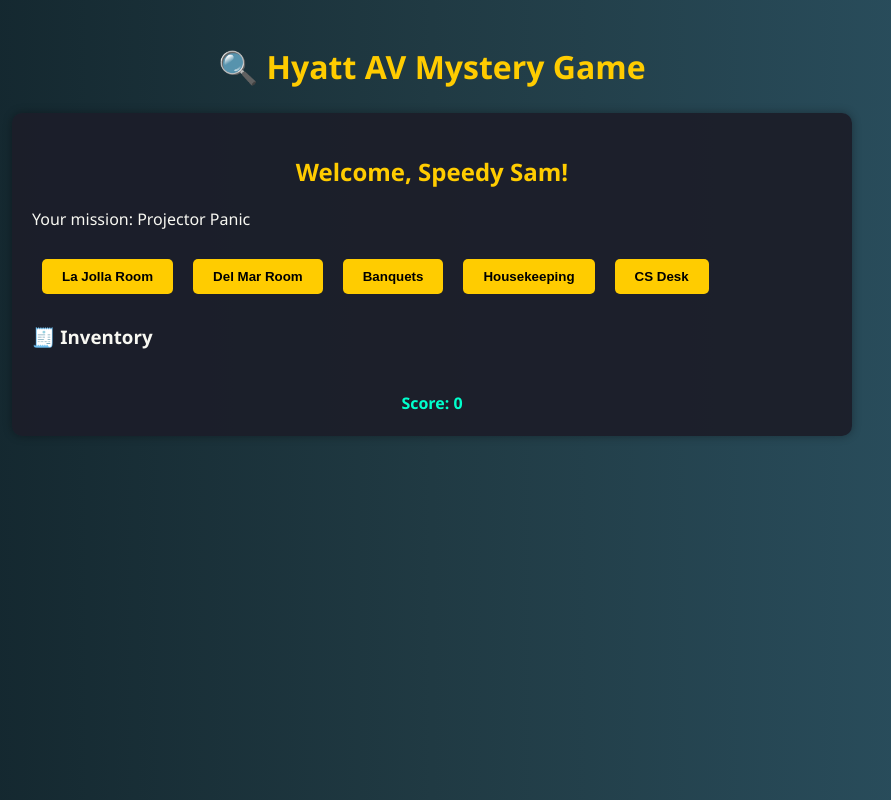
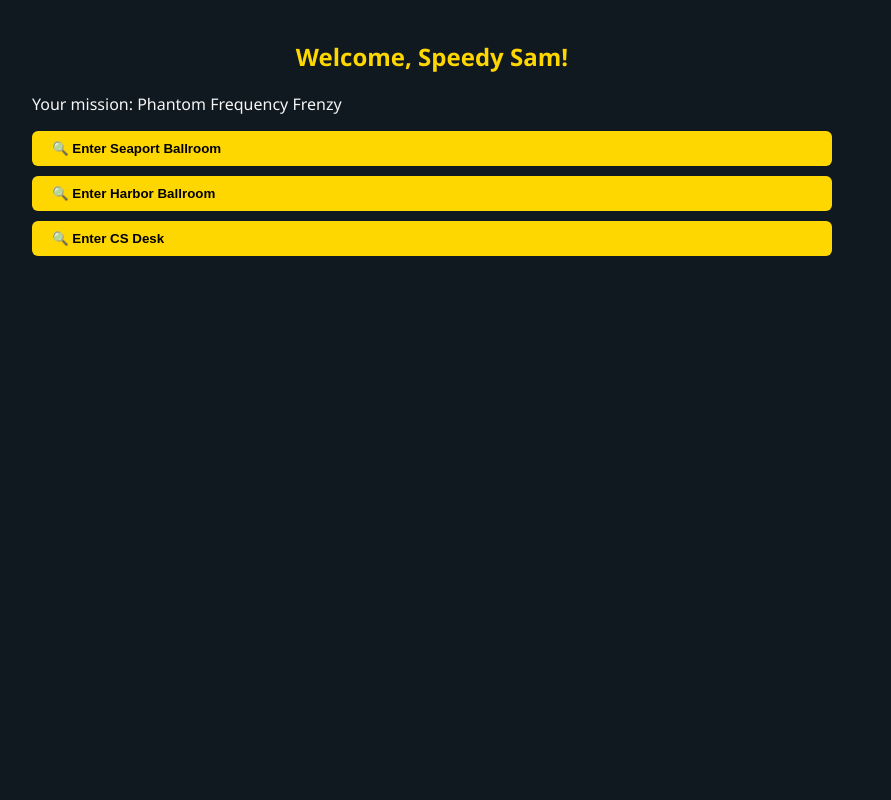
Before and after one commit to tmsteph/manchester-game, a plain HTML site: page index.html in a window 1280 px wide. Both pictures are taken after a click on the button "⚡ Speedy Sam". Shown: the whole page, without its empty margins (208-1099 px from the left). Drawn offline with Linux system fonts and the light colour scheme.

Commit message:
Update index.html

```diff
--- a/index.html
+++ b/index.html
@@ -7,203 +7,193 @@
   <style>
     body {
       font-family: 'Segoe UI', sans-serif;
-      background: linear-gradient(to right, #0f2027, #203a43, #2c5364);
-      color: #f8f8f2;
+      background: #101820;
+      color: #f5f5f5;
       margin: 0;
-      padding: 20px;
-      line-height: 1.6;
+      padding: 0;
+      overflow-x: hidden;
     }
     h1, h2 {
       text-align: center;
-      color: #ffcc00;
-      margin-bottom: 0;
+      color: #ffd700;
     }
-    .section {
+    .container {
       max-width: 800px;
-      margin: 20px auto;
+      margin: auto;
       padding: 20px;
-      background: rgba(28, 30, 42, 0.95);
-      border-radius: 10px;
-      box-shadow: 0 0 10px #00000055;
+    }
+    .screen {
+      display: none;
+      transition: opacity 0.8s ease-in-out;
+      opacity: 0;
+    }
+    .screen.active {
+      display: block;
+      opacity: 1;
     }
     .btn {
-      background: #ffcc00;
-      border: none;
+      display: inline-block;
+      background: #ffd700;
+      color: #000;
       padding: 10px 20px;
       margin: 10px;
-      border-radius: 5px;
+      border: none;
+      border-radius: 6px;
       font-weight: bold;
       cursor: pointer;
-      transition: background 0.3s;
+      transition: background 0.3s ease;
     }
     .btn:hover {
-      background: #ffd633;
+      background: #ffea00;
     }
-    .hidden {
-      display: none;
+    .room-btn {
+      display: block;
+      width: 100%;
+      text-align: left;
+      margin: 10px 0;
     }
     .inventory {
+      background: #1a1a2e;
+      padding: 10px;
+      border-radius: 5px;
+      margin: 15px 0;
       display: flex;
       flex-wrap: wrap;
       gap: 10px;
-      margin-top: 10px;
     }
     .item {
-      background: #44475a;
-      padding: 5px 10px;
+      background: #282c34;
+      padding: 8px 12px;
       border-radius: 5px;
     }
-    .score {
-      text-align: center;
-      margin-top: 20px;
-      font-weight: bold;
-      color: #00ffcc;
+    @media (max-width: 600px) {
+      h1 { font-size: 1.5rem; }
+      .btn { font-size: 1rem; padding: 8px 16px; }
     }
   </style>
 </head>
 <body>
 
-<h1>🔍 Hyatt AV Mystery Game</h1>
+<audio id="clickSound" src="https://assets.mixkit.co/sfx/preview/mixkit-game-click-1114.mp3"></audio>
+<audio id="clueSound" src="https://assets.mixkit.co/sfx/preview/mixkit-achievement-completed-2062.mp3"></audio>
 
-<div class="section" id="intro">
-  <h2>Choose Your AV Tech</h2>
-  <button class="btn" onclick="chooseCharacter('Speedy Sam')">⚡ Speedy Sam</button>
-  <button class="btn" onclick="chooseCharacter('Memory Max')">🧠 Memory Max</button>
-  <button class="btn" onclick="chooseCharacter('Smooth Sasha')">😎 Smooth Sasha</button>
-</div>
+<div class="container">
+  <div id="screen-intro" class="screen active">
+    <h1>🔍 Hyatt AV Mystery Game</h1>
+    <h2>Choose Your AV Tech</h2>
+    <button class="btn" onclick="startGame('Speedy Sam')">⚡ Speedy Sam</button>
+    <button class="btn" onclick="startGame('Memory Max')">🧠 Memory Max</button>
+    <button class="btn" onclick="startGame('Smooth Sasha')">😎 Smooth Sasha</button>
+  </div>
 
-<div class="section hidden" id="game">
-  <h2 id="welcome"></h2>
-  <p id="missionText"></p>
+  <div id="screen-lobby" class="screen">
+    <h2 id="greeting"></h2>
+    <p id="scenarioText"></p>
+    <div id="roomList"></div>
+  </div>
 
-  <div id="rooms"></div>
+  <div id="screen-room" class="screen">
+    <h2 id="roomTitle"></h2>
+    <p id="clueText"></p>
+    <button class="btn" onclick="returnToLobby()">⬅ Back to Lobby</button>
+  </div>
 
-  <h3>🧾 Inventory</h3>
-  <div class="inventory" id="inventory"></div>
-
-  <div class="score" id="scoreDisplay">Score: 0</div>
-
-  <div id="solveSection" class="hidden">
-    <h2>🔎 Who or what is responsible?</h2>
-    <div id="suspects"></div>
+  <div id="screen-ending" class="screen">
+    <h2 id="endingTitle"></h2>
+    <p id="endingText"></p>
+    <div class="inventory" id="finalInventory"></div>
+    <button class="btn" onclick="location.reload()">🔁 Play Again</button>
   </div>
 </div>
 
-<div class="section hidden" id="ending">
-  <h2 id="endingTitle"></h2>
-  <p id="endingText"></p>
-  <div class="score" id="finalScore"></div>
-  <button class="btn" onclick="location.reload()">Play Again</button>
-</div>
-
 <script>
-  let inventory = [];
-  let score = 0;
-  const neededClues = 5;
+  const clickSound = document.getElementById('clickSound');
+  const clueSound = document.getElementById('clueSound');
 
   const scenarios = [
     {
-      title: "Missing Microphone Mayhem",
-      clues: [
-        { room: "Seaport Ballroom", clue: "A bag of feedback suppressors is missing one." },
-        { room: "Harbor Ballroom", clue: "Ghostly whispers echo, 'check the ceiling...'" },
-        { room: "CS Desk", clue: "A guest saw someone in AV gear sneak off." },
-        { room: "Grand Hall", clue: "A note says 'Midnight. Riser. Be there.'" },
-        { room: "Housekeeping", clue: "A lens cap was found in a laundry chute." },
-        { room: "Banquets", clue: "Someone left a headset on the dessert cart." }
+      title: "Phantom Frequency Frenzy",
+      rooms: [
+        { name: "Seaport Ballroom", clue: "The mic's frequency was hijacked!" },
+        { name: "Harbor Ballroom", clue: "Ghost signals echo through the sound system." },
+        { name: "CS Desk", clue: "Walkie-talkie emits Morse code from the void." }
       ],
-      suspects: ["Ghost of Hyatt Past", "Banquet Dave", "AV Tech Alex"]
+      culprit: "The Phantom Tech"
     },
     {
-      title: "Phantom Frequency Frenzy",
-      clues: [
-        { room: "Seaport Ballroom", clue: "Mic frequency was hijacked." },
-        { room: "Harbor Ballroom", clue: "Strange signals bounce off the walls." },
-        { room: "CS Desk", clue: "Walkie-talkie transmits ghostly Morse code." },
-        { room: "Coronado Ballroom", clue: "A book: 'Ghost Frequencies & You'" },
-        { room: "Mission Beach", clue: "A Ouija board made of AV cue cards." }
+      title: "Missing Microphone Mayhem",
+      rooms: [
+        { name: "Grand Hall", clue: "A feedback suppressor is missing from the kit." },
+        { name: "Banquets", clue: "Someone left a headset in the cake tray." },
+        { name: "Housekeeping", clue: "A note says 'Check the riser at midnight.'" }
       ],
-      suspects: ["Phantom Tech", "Frequency Steve", "Ghost of Hyatt Past"]
-    },
-    {
-      title: "Projector Panic",
-      clues: [
-        { room: "La Jolla Room", clue: "Burn marks near the HDMI hub." },
-        { room: "Del Mar Room", clue: "Someone left instructions written in code." },
-        { room: "Banquets", clue: "The projector was replaced with a toaster." },
-        { room: "Housekeeping", clue: "Found black gloves and wire strippers." },
-        { room: "CS Desk", clue: "A ticket requesting a backup projector — hours before the issue." }
-      ],
-      suspects: ["Engineer Ed", "The Intern", "Techno Gremlin"]
+      culprit: "AV Tech Alex"
     }
   ];
 
-  const selected = scenarios[Math.floor(Math.random() * scenarios.length)];
-  const culprit = selected.suspects[Math.floor(Math.random() * selected.suspects.length)];
+  let currentScenario;
+  let currentClues = [];
+  let player;
 
-  function chooseCharacter(name) {
-    document.getElementById('intro').classList.add('hidden');
-    document.getElementById('game').classList.remove('hidden');
-    document.getElementById('welcome').textContent = `Welcome, ${name}!`;
-    document.getElementById('missionText').textContent = `Your mission: ${selected.title}`;
-
-    const roomsDiv = document.getElementById('rooms');
-    selected.clues.forEach(({ room, clue }) => {
-      const btn = document.createElement('button');
-      btn.className = 'btn';
-      btn.textContent = room;
-      btn.onclick = () => visit(room, clue);
-      roomsDiv.appendChild(btn);
-    });
-
-    const suspectsDiv = document.getElementById('suspects');
-    selected.suspects.forEach(suspect => {
-      const btn = document.createElement('button');
-      btn.className = 'btn';
-      btn.textContent = suspect;
-      btn.onclick = () => solve(suspect);
-      suspectsDiv.appendChild(btn);
-    });
+  function playSound(sound) {
+    sound.currentTime = 0;
+    sound.play();
   }
 
-  function visit(room, clue) {
-    if (!inventory.includes(clue)) {
-      inventory.push(clue);
-      const item = document.createElement('div');
-      item.className = 'item';
-      item.textContent = clue;
-      document.getElementById('inventory').appendChild(item);
-      score += 10;
-      updateScore();
-      if (inventory.length >= neededClues) {
-        document.getElementById('solveSection').classList.remove('hidden');
-      }
-    } else {
-      alert("You've already investigated this room.");
-      score -= 5;
-      updateScore();
-    }
+  function switchScreen(from, to) {
+    document.getElementById(from).classList.remove('active');
+    document.getElementById(to).classList.add('active');
   }
 
-  function updateScore() {
-    document.getElementById('scoreDisplay').textContent = "Score: " + score;
+  function startGame(character) {
+    playSound(clickSound);
+    player = character;
+    currentScenario = scenarios[Math.floor(Math.random() * scenarios.length)];
+    document.getElementById("greeting").textContent = `Welcome, ${player}!`;
+    document.getElementById("scenarioText").textContent = `Your mission: ${currentScenario.title}`;
+    const roomList = document.getElementById("roomList");
+    roomList.innerHTML = "";
+    currentScenario.rooms.forEach(room => {
+      const btn = document.createElement("button");
+      btn.className = "btn room-btn";
+      btn.textContent = `🔍 Enter ${room.name}`;
+      btn.onclick = () => enterRoom(room);
+      roomList.appendChild(btn);
+    });
+    switchScreen("screen-intro", "screen-lobby");
   }
 
-  function solve(suspect) {
-    document.getElementById('game').classList.add('hidden');
-    document.getElementById('ending').classList.remove('hidden');
+  function enterRoom(room) {
+    playSound(clickSound);
+    document.getElementById("roomTitle").textContent = room.name;
+    document.getElementById("clueText").textContent = room.clue;
+    if (!currentClues.includes(room.clue)) {
+      currentClues.push(room.clue);
+      playSound(clueSound);
+    }
+    if (currentClues.length === currentScenario.rooms.length) {
+      setTimeout(showEnding, 2000);
+    }
+    switchScreen("screen-lobby", "screen-room");
+  }
 
-    if (suspect === culprit) {
-      document.getElementById('endingTitle').textContent = "🎉 Mystery Solved!";
-      document.getElementById('endingText').textContent = `${suspect} was indeed the culprit! Great detective work.`;
-      score += 50;
-    } else {
-      document.getElementById('endingTitle').textContent = "❌ Wrong Accusation!";
-      document.getElementById('endingText').textContent = `${suspect} was innocent. The real culprit was ${culprit}. Better luck next time.`;
-      score -= 20;
-    }
+  function returnToLobby() {
+    playSound(clickSound);
+    switchScreen("screen-room", "screen-lobby");
+  }
 
-    document.getElementById('finalScore').textContent = "Final Score: " + score;
+  function showEnding() {
+    document.getElementById("endingTitle").textContent = "🎉 Mystery Solved!";
+    document.getElementById("endingText").textContent = `${currentScenario.culprit} was behind it all! Great job, ${player}!`;
+    const inv = document.getElementById("finalInventory");
+    inv.innerHTML = "";
+    currentClues.forEach(clue => {
+      const div = document.createElement("div");
+      div.className = "item";
+      div.textContent = clue;
+      inv.appendChild(div);
+    });
+    switchScreen("screen-room", "screen-ending");
   }
 </script>
 
```
